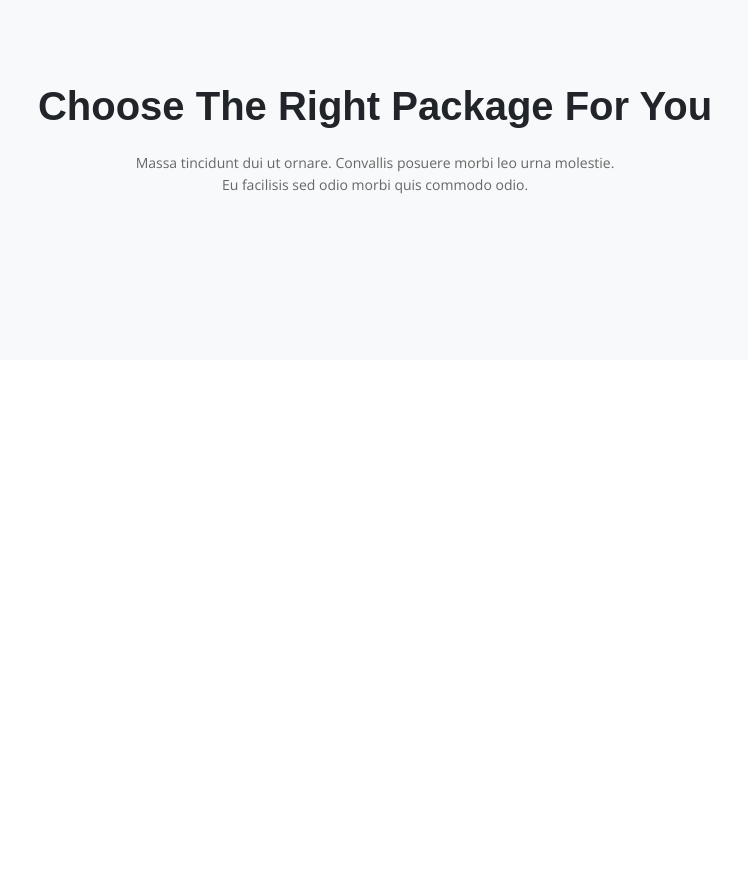
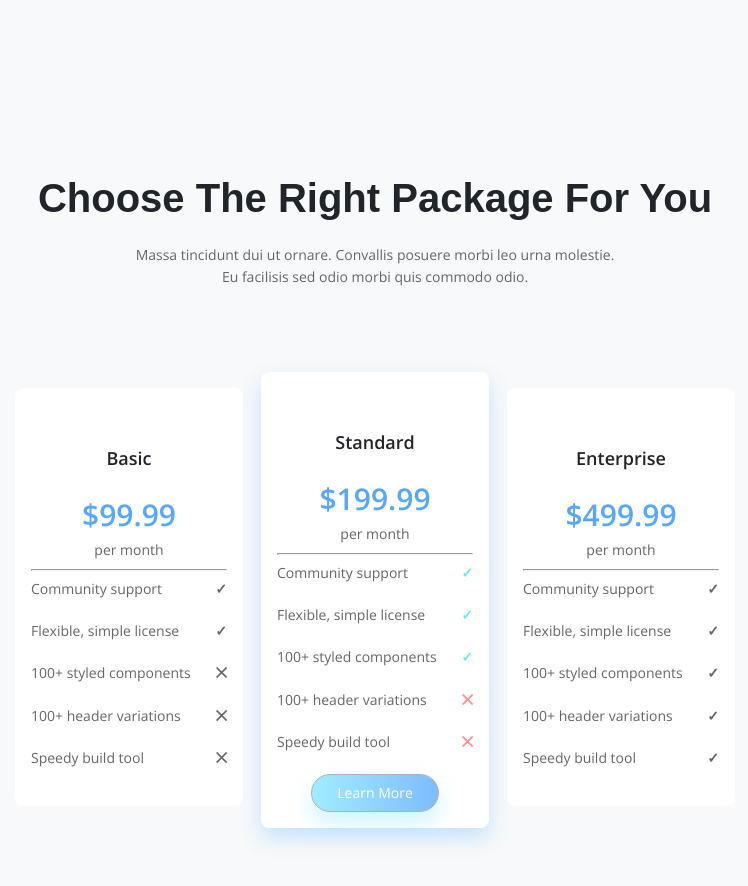
Before and after one commit to Charles-Speitz/CodeRAD, a plain HTML site: page index.html in a window 1280 px wide. Shown: the part 2399-3285 px from the top of the page, without its empty margins (265-1013 px from the left). Before the commit the page ends 2759 px from the top, so only its background shows below. Drawn offline with nearby package versions, Linux system fonts and the light colour scheme.

Commit message:
complteted pricing cards

```diff
--- a/css/styles.css
+++ b/css/styles.css
@@ -180,4 +180,57 @@ span.bg-color-6 { background-image: linear-gradient(90deg, #a1ecff 0%, #7bbcff 1
 .block-text.pricing-header {
   text-align: center;
   padding-right: 0;
+  margin: var(--size-100) 0;
 }
+
+.pricing-table {
+  display: grid;
+  grid-template-columns: repeat(auto-fit, minmax(215px, 1fr));
+  gap: var(--size-18);
+  margin: auto;
+  align-items: flex-start;
+}
+
+.price-card {
+  background-color: var(--white);
+  border-radius: 8px;
+  padding: var(--size-16);
+}
+
+.price-card .checked { color: var(--success); }
+.price-card .times { color: var(--danger);}
+
+.price-card.featured {
+  box-shadow: 0 10px 20px rgba(82, 179, 255, 0.3);
+  margin-top: -1rem;
+}
+
+.price-card h3 {
+  margin-top: var(--size-40);
+  font-size: var(--size-18);
+  color: var(--font-color-dark);
+  font-weight: 600;
+}
+
+.price-card hr { margin: 2rem 0 1 rem; }
+
+.price {
+  color: var(--font-color-link);
+  font-size: var(--size-30);
+  font-weight: 600;
+}
+
+.price-card h3,
+.price-card .price,
+.price-card .billed { text-align: center; }
+
+.price-card li { margin-bottom: var(--size-20); }
+
+.icon {
+  float: right;
+  font-weight: 600;
+}
+
+.plan-btn-wrapper {
+  text-align: center;
+}
--- a/index.html
+++ b/index.html
@@ -139,6 +139,96 @@
 
       <div class="pricing-table">
 
+        <div class="price-card">
+          <h3>Basic</h3>
+          <div class="price">$99.99</div>
+          <div class="billed">per month</div>
+          <hr>
+          <ul>
+            <li>
+              <span class="title">Community support</span>
+              <span class="icon">&#x2713;</span>
+            </li>
+            <li>
+              <span class="title">Flexible, simple license</span>
+              <span class="icon">&#x2713;</span>
+            </li>
+            <li>
+              <span class="title">100+ styled components</span>
+              <span class="icon">&#10761;</span>
+            </li>
+            <li>
+              <span class="title">100+ header variations</span>
+              <span class="icon">&#10761;</span>
+            </li>
+            <li>
+              <span class="title">Speedy build tool</span>
+              <span class="icon">&#10761;</span>
+            </li>
+          </ul>
+        </div>
+
+        <div class="price-card featured">
+          <h3>Standard</h3>
+          <div class="price">$199.99</div>
+          <div class="billed">per month</div>
+          <hr>
+          <ul>
+            <li>
+              <span class="title">Community support</span>
+              <span class="icon checked">&#x2713;</span>
+            </li>
+            <li>
+              <span class="title">Flexible, simple license</span>
+              <span class="icon checked">&#x2713;</span>
+            </li>
+            <li>
+              <span class="title">100+ styled components</span>
+              <span class="icon checked">&#x2713;</span>
+            </li>
+            <li>
+              <span class="title">100+ header variations</span>
+              <span class="icon times">&#10761;</span>
+            </li>
+            <li>
+              <span class="title">Speedy build tool</span>
+              <span class="icon times">&#10761;</span>
+            </li>
+            <div class="plan-btn-wrapper">
+              <a href="#" class="btn btn-primary">Learn More</a>
+            </div>
+          </ul>
+        </div>
+
+        <div class="price-card">
+          <h3>Enterprise</h3>
+          <div class="price">$499.99</div>
+          <div class="billed">per month</div>
+          <hr>
+          <ul>
+            <li>
+              <span class="title">Community support</span>
+              <span class="icon">&#x2713;</span>
+            </li>
+            <li>
+              <span class="title">Flexible, simple license</span>
+              <span class="icon">&#x2713;</span>
+            </li>
+            <li>
+              <span class="title">100+ styled components</span>
+              <span class="icon">&#x2713;</span>
+            </li>
+            <li>
+              <span class="title">100+ header variations</span>
+              <span class="icon">&#x2713;</span>
+            </li>
+            <li>
+              <span class="title">Speedy build tool</span>
+              <span class="icon">&#x2713;</span>
+            </li>
+          </ul>
+        </div>
+
       </div>
     </section>
 
```
